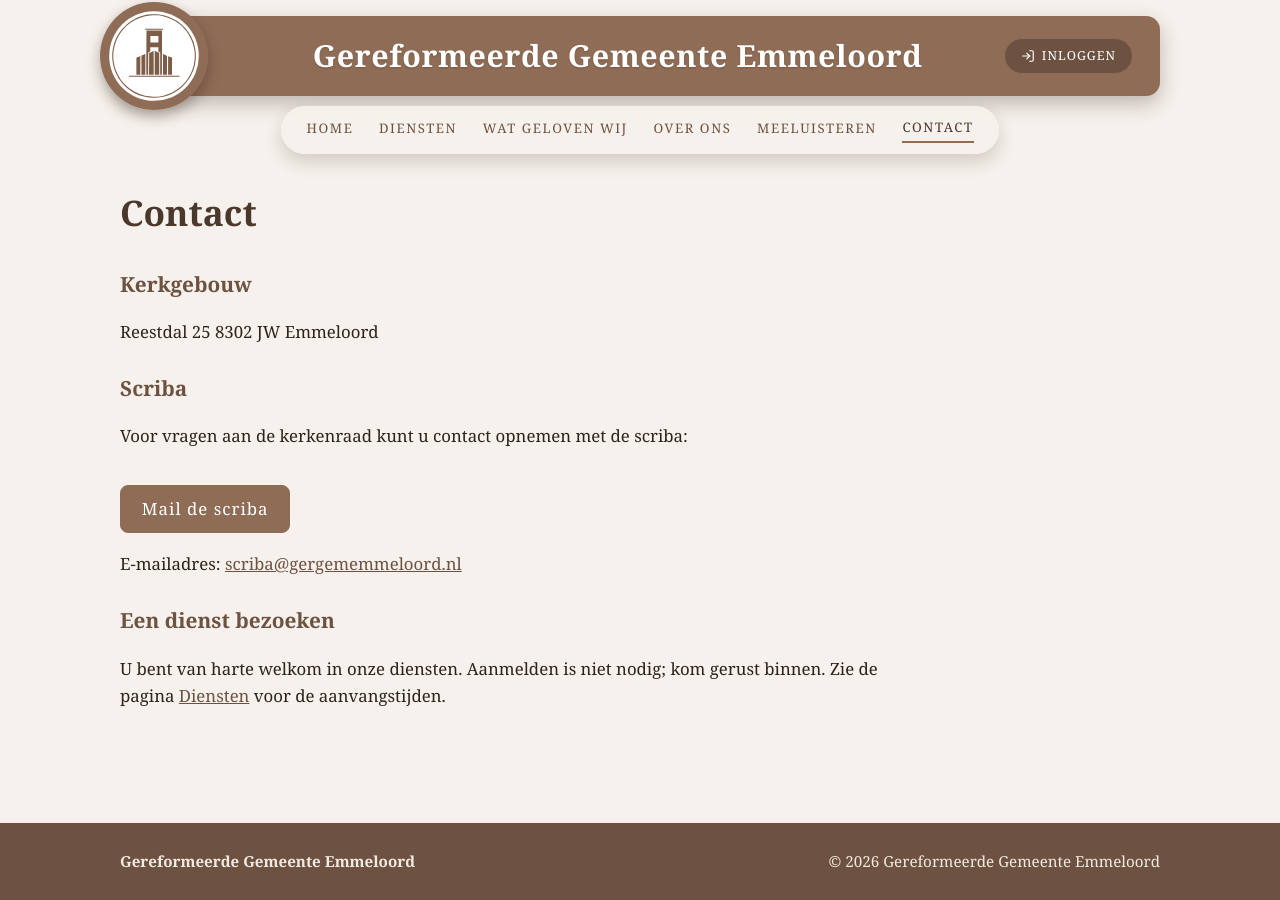
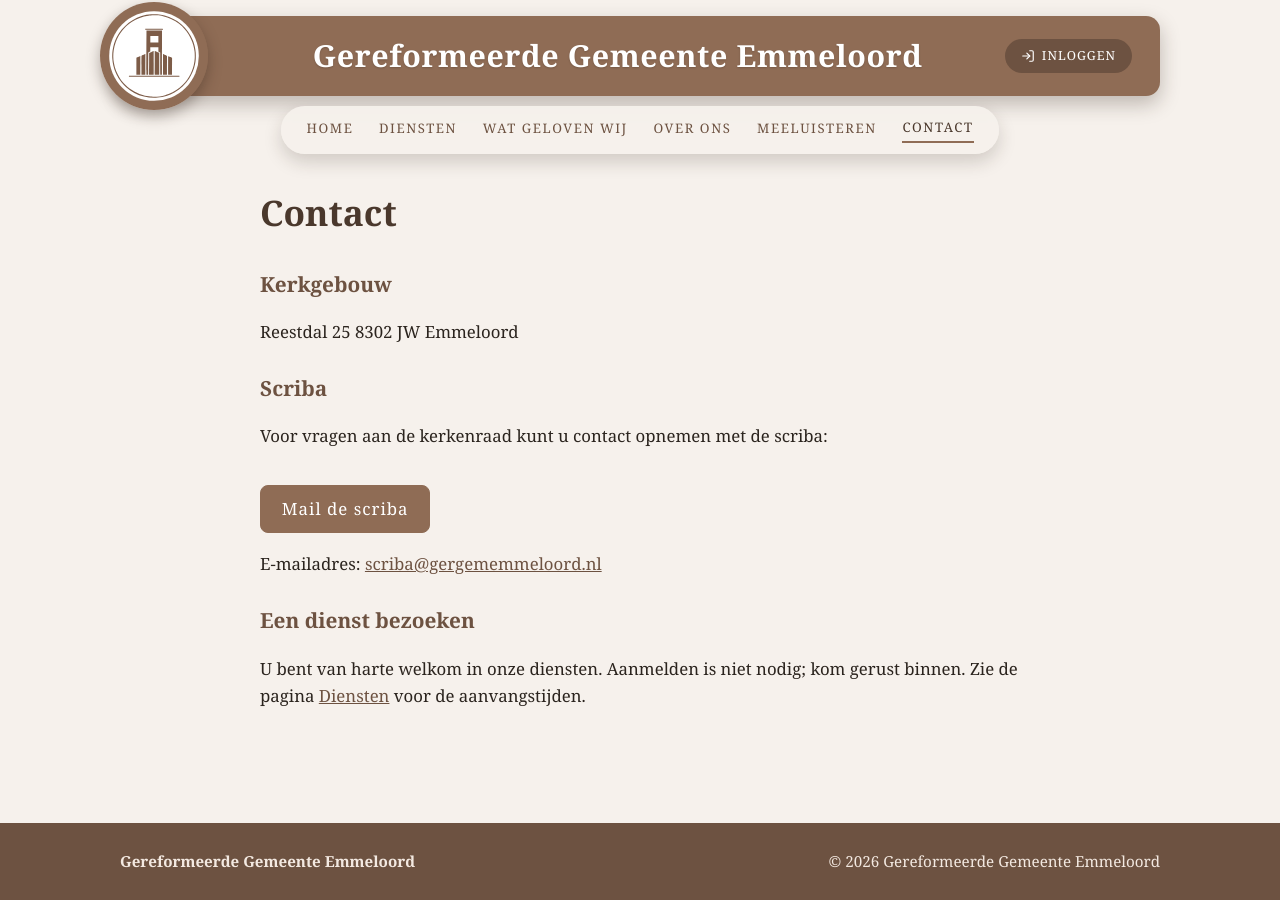
Before and after one commit to Kathedra/gergememmeloord, a Jekyll site: the page built from contact.md, in a window 1280 px wide. Built offline with Jekyll 4.4.1, drawn with Linux system fonts in a browser that asks for light colours.

Commit message:
update CLAUDE.md, header.html and style.scss

```diff
--- a/_includes/header.html
+++ b/_includes/header.html
@@ -10,7 +10,7 @@
     <p class="site-title">{{ site.title }}</p>
 
     {% if site.login_url %}
-      <a class="nav-login nav-login--bar" href="{{ site.login_url }}" target="_blank" rel="noopener">
+      <a class="nav-login" href="{{ site.login_url }}" target="_blank" rel="noopener">
         <svg viewBox="0 0 24 24" fill="none" stroke="currentColor" stroke-width="2" stroke-linecap="round" stroke-linejoin="round" aria-hidden="true"><path d="M15 3h4a2 2 0 0 1 2 2v14a2 2 0 0 1-2 2h-4"/><polyline points="10 17 15 12 10 7"/><line x1="15" y1="12" x2="3" y2="12"/></svg>
         <span>Inloggen</span>
       </a>
@@ -30,11 +30,5 @@
       {% assign parts = item | split: "|" %}
       <a href="{{ parts[1] | relative_url }}"{% if page.url == parts[1] %} class="active" aria-current="page"{% endif %}>{{ parts[0] }}</a>
     {% endfor %}
-    {% if site.login_url %}
-      <a class="nav-login nav-login--menu" href="{{ site.login_url }}" target="_blank" rel="noopener">
-        <svg viewBox="0 0 24 24" fill="none" stroke="currentColor" stroke-width="2" stroke-linecap="round" stroke-linejoin="round" aria-hidden="true"><path d="M15 3h4a2 2 0 0 1 2 2v14a2 2 0 0 1-2 2h-4"/><polyline points="10 17 15 12 10 7"/><line x1="15" y1="12" x2="3" y2="12"/></svg>
-        <span>Inloggen</span>
-      </a>
-    {% endif %}
   </nav>
 </header>
--- a/assets/css/style.scss
+++ b/assets/css/style.scss
@@ -139,6 +139,10 @@ a:hover { color: var(--brown-deep); }
   font-weight: 700;
   font-size: clamp(1.2rem, 3.2vw, 1.9rem);
   letter-spacing: 0.02em;
+  /* Strakker dan de body-regelafstand: op smalle schermen breekt de
+     titel in twee regels en met 1.65 oogde dat als losse regels. */
+  line-height: 1.25;
+  text-wrap: balance;
   text-shadow: 0 1px 2px rgba(0, 0, 0, 0.18);
 }
 
@@ -162,11 +166,7 @@ a:hover { color: var(--brown-deep); }
   backdrop-filter: blur(6px);
 }
 
-/* :not(.nav-login) is nodig omdat deze regel anders (door hogere
-   specificity dan de losse .nav-login-klasse) de witte tekst/icoon-
-   kleur van de inlogknop in het uitklapmenu overschrijft — daardoor
-   was "Inloggen" daar onzichtbaar (bruine tekst op bruine knop). */
-.site-nav a:not(.nav-login) {
+.site-nav a {
   color: var(--brown-dark);
   text-decoration: none;
   text-transform: uppercase;
@@ -175,7 +175,7 @@ a:hover { color: var(--brown-deep); }
   padding-bottom: 2px;
 }
 
-.site-nav a:not(.nav-login):hover { text-decoration: underline; }
+.site-nav a:hover { text-decoration: underline; }
 
 .site-nav a.active {
   color: var(--brown-deep);
@@ -183,12 +183,10 @@ a:hover { color: var(--brown-deep); }
 }
 
 /* Inloggen is een actie (naar een externe app), geen paginalink —
-   daarom een eigen gevulde badge met icoon, los van de platte
-   menutekst. Staat twee keer in de HTML (--bar en --menu-variant):
-   op brede schermen zichtbaar in de headerbalk zelf (naast de
-   titel, ruim genoeg om niet als "enorm" op te vallen tussen de
-   kleine hoofdletterlinkjes), op smalle schermen verborgen in de
-   balk en in plaats daarvan onderaan het uitklapmenu. */
+   daarom een eigen gevulde badge met icoon in de headerbalk, los
+   van de platte menutekst. Op smalle schermen krimpt hij tot een
+   rond icoon-knopje naast de hamburger (tekst alleen nog voor
+   schermlezers), zie de media query. */
 .nav-login {
   display: inline-flex;
   align-items: center;
@@ -214,8 +212,6 @@ a:hover { color: var(--brown-deep); }
   height: 14px;
   flex: none;
 }
-
-.nav-login--menu { display: none; }
 
 /* ---------- Hoofdkolom ---------- */
 
@@ -347,7 +343,12 @@ a:hover { color: var(--brown-deep); }
 
 /* ---------- Gewone pagina's ---------- */
 
-.page { max-width: 760px; }
+.page {
+  max-width: 760px;
+  /* Gecentreerd binnen .site-main (1080px) — anders hangt de smallere
+     tekstkolom links en oogt de pagina scheef. */
+  margin: 0 auto;
+}
 
 .page h1 {
   color: var(--brown-deep);
@@ -451,8 +452,15 @@ a:hover { color: var(--brown-deep); }
 /* ---------- Smalle schermen ---------- */
 
 @media (max-width: 640px) {
-  /* Mobiel: zelfde opbouw als desktop (logo + titel op één regel
-     in de balk), enkel verkleind zodat het past. */
+  /* Mobiel: de "zwevende" balk werkt hier niet — de marges zijn zo
+     smal dat scrollende tekst zichtbaar langs en boven de balk
+     schuift. Daarom krijgt de header hier wél een dekkend crème
+     vlak; op desktop blijft hij transparant zweven. */
+  .site-header {
+    background: var(--cream);
+    padding: 12px 14px 10px;
+  }
+
   .header-bar {
     min-height: 52px;
     padding: 10px 10px 10px 62px;
@@ -469,9 +477,32 @@ a:hover { color: var(--brown-deep); }
     letter-spacing: 0.01em;
   }
 
-  /* Inloggen past niet meer los in de balk naast logo + titel +
-     hamburger — verhuist naar onderaan het uitklapmenu. */
-  .nav-login--bar { display: none; }
+  /* Voor de voluit geschreven knop is naast logo + titel + hamburger
+     geen ruimte — de knop krimpt tot een rond icoon-knopje, even
+     groot als de hamburger. De tekst blijft staan voor schermlezers
+     (zelfde clip-truc als .sr-only). */
+  .nav-login {
+    width: 38px;
+    height: 38px;
+    justify-content: center;
+    padding: 0;
+    border-radius: 50%;
+  }
+
+  .nav-login svg {
+    width: 17px;
+    height: 17px;
+  }
+
+  .nav-login span {
+    position: absolute;
+    width: 1px;
+    height: 1px;
+    margin: -1px;
+    overflow: hidden;
+    clip: rect(0, 0, 0, 0);
+    white-space: nowrap;
+  }
 
   .menu-toggle { display: flex; }
 
@@ -513,26 +544,16 @@ a:hover { color: var(--brown-deep); }
     transform: translateY(-6px) rotate(-45deg);
   }
 
-  /* :not(.nav-login) hier om dezelfde reden als hierboven: anders
-     wint deze regel (hogere specificity) weer van de eigen opmaak
-     van de inlogknop — nu niet de tekstkleur, maar wel de padding
-     en de hover-achtergrond. */
-  .site-nav a:not(.nav-login) {
+  .site-nav a {
     padding: 0.9rem 1.3rem;
     text-align: left;
   }
 
-  .site-nav a:not(.nav-login):hover { background: var(--cream); text-decoration: none; }
+  .site-nav a:hover { background: var(--cream); text-decoration: none; }
 
   .site-nav a.active {
     border-bottom: none;
     background: #f6f1ec;
-  }
-
-  .nav-login--menu {
-    display: inline-flex;
-    justify-content: center;
-    margin: 10px 1.3rem 2px;
   }
 }
 
```
Also changed, not shown: CLAUDE.md (+2 -2 lines).
